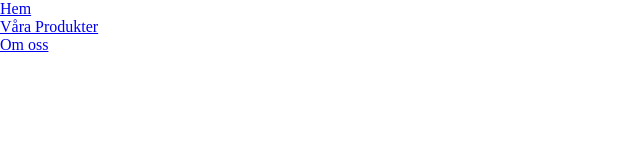
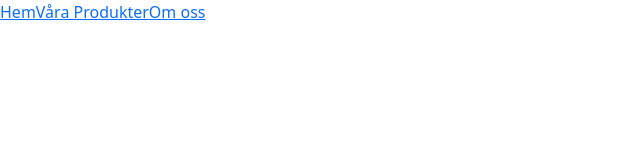
Before and after one commit to jesDVar/Ovn8, a website: page about_us.html in a window 1280 px wide. Shown: the whole page, without its empty margins (0-640 px from the left). Drawn offline with nearby package versions, Linux system fonts and the light colour scheme.

Commit message:
Rearranged

```diff
--- a/about_us.html
+++ b/about_us.html
@@ -1,11 +1,12 @@
 <!DOCTYPE html>
 <html lang="en">
 <head>
-    <link rel="stylesheet" href="main.css">
     <meta charset="UTF-8">
     <meta http-equiv="X-UA-Compatible" content="IE=edge">
     <meta name="viewport" content="width=device-width, initial-scale=1.0">
-    <title>Document</title>
+    <title>About Us</title>
+    <link rel="stylesheet" href="/node_modules/bootstrap/dist/css/bootstrap.min.css">
+    <link rel="stylesheet" href="main.css">
 </head>
 <body>
     <ul class="nav">
```
Also changed, not shown: index.html (+1 -1 lines), products.html (+3 -3 lines).
